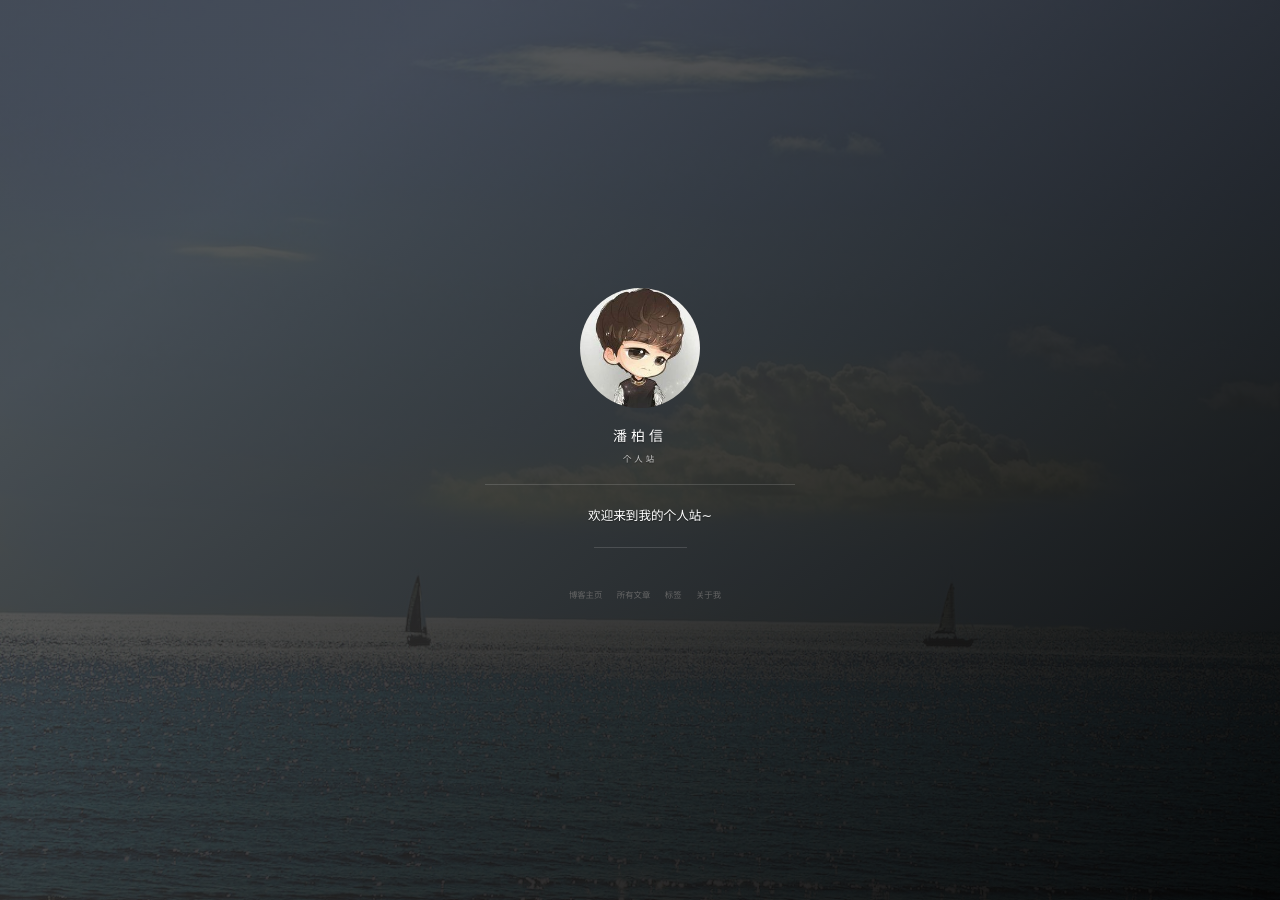
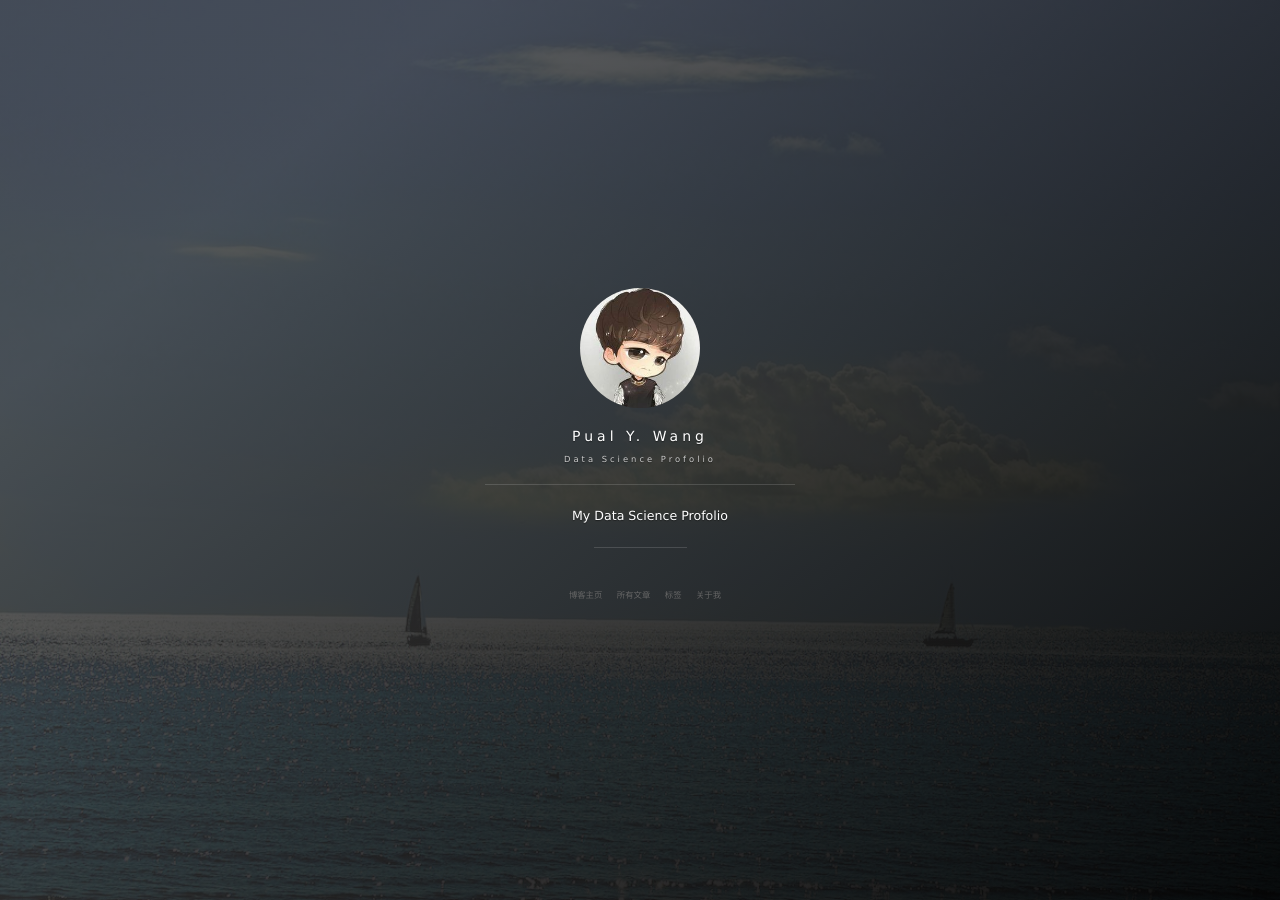
Before and after one commit to pywang128/pywang128.github.io, a Jekyll site: the page built from index.html, in a window 1280 px wide. Built offline with Jekyll 4.4.1, drawn with Linux system fonts in a browser that asks for light colours; nearby versions of some CDN libraries; the list of posts is cut into pages by our own code; comment, search, counter and statistics services are not loaded; grey boxes are pictures that could not be loaded.

Commit message:
config modification

```diff
--- a/_config.yml
+++ b/_config.yml
@@ -1,34 +1,34 @@
 # Basic
-title: 潘柏信
-subtitle: 个人站
-description: 欢迎来到我的个人站~
+title: Pual Y. Wang
+subtitle: Data Science Profolio
+description: My Data Science Profolio
 # 头像里面的标题
-avatarTitle: leopardpan
+avatarTitle: Paul Wang
 # 头像里面的描述
-avatarDesc: iOS / 机器学习
-url: "http://baixin.io"
+avatarDesc: Data Science / Predictive Model
+url: "http://pywang128.github.io"
 
 # Comment
 comment:
-    disqus: leopard
+    #disqus: leopard
     # uyan: 2143225  # 有言id,登录有言官网申请
 
 # Social
 social:
-    weibo: 5366874726
-    github: leopardpan
+    #weibo: 5366874726
+    github: pywang128
     # twitter:
-    mail: leopardpan@icloud.com
+    mail: pywang128@gmail.com
 
 # 百度统计
 # 使用博客模板请去掉或者更换 id
 baidu:
-    id: 8ba1c6be0953b6f9c2ba38e57f615421
+    id: #8ba1c6be0953b6f9c2ba38e57f615421
 
 # Google Analytics
 # 使用博客模板请去掉或者更换 id
 ga:
-    id: UA-84134159-3
+    id: #UA-84134159-3
     host: auto
 
 
```
